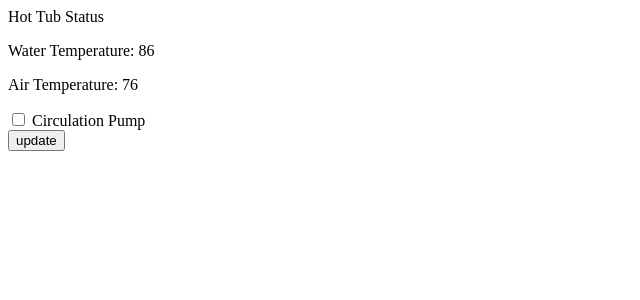
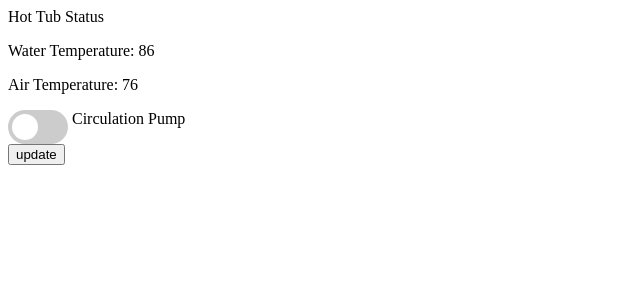
Before and after one commit to rachelcoulter/pi-tub, a Flask app: page / in a window 1280 px wide. Shown: the top 300 px of the page, without its empty margins (0-640 px from the left). Run offline with Flask 2, Linux system fonts and the light colour scheme.

Commit message:
converted checkbox to slider

```diff
--- a/templates/status.html
+++ b/templates/status.html
@@ -3,6 +3,68 @@
 <head>
     <meta charset="UTF-8">
     <title>Status</title>
+    <style>
+.switch {
+  position: relative;
+  display: inline-block;
+  width: 60px;
+  height: 34px;
+}
+
+.switch input {
+  opacity: 0;
+  width: 0;
+  height: 0;
+}
+
+.slider {
+  position: absolute;
+  cursor: pointer;
+  top: 0;
+  left: 0;
+  right: 0;
+  bottom: 0;
+  background-color: #ccc;
+  -webkit-transition: .4s;
+  transition: .4s;
+}
+
+.slider:before {
+  position: absolute;
+  content: "";
+  height: 26px;
+  width: 26px;
+  left: 4px;
+  bottom: 4px;
+  background-color: white;
+  -webkit-transition: .4s;
+  transition: .4s;
+}
+
+input:checked + .slider {
+  background-color: #2196F3;
+}
+
+input:focus + .slider {
+  box-shadow: 0 0 1px #2196F3;
+}
+
+input:checked + .slider:before {
+  -webkit-transform: translateX(26px);
+  -ms-transform: translateX(26px);
+  transform: translateX(26px);
+}
+
+/* Rounded sliders */
+.slider.round {
+  border-radius: 34px;
+}
+
+.slider.round:before {
+  border-radius: 50%;
+}
+
+    </style>
 </head>
 <body>
 
@@ -10,11 +72,14 @@
  <p>Water Temperature: {{water_temperature}}</p>
  <p>Air Temperature: {{air_temperature}}</p>
 <form method="post" name="update">
+    <label class="switch">
     {% if circulation_pump == None %}
         <input type="checkbox" name="circulation_pump" id="circulation_pump" />
     {% else %}
         <input type="checkbox" name="circulation_pump" id="circulation_pump" checked="true"/>
     {% endif %}
+        <span class="slider round"></span>
+    </label>
     <label for="circulation_pump"> Circulation Pump</label><br/>
     <input type="submit" value="update">
 </form>
```
